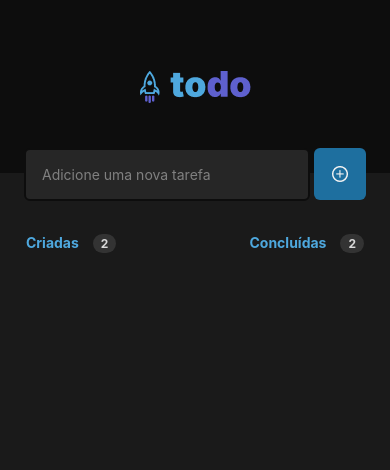
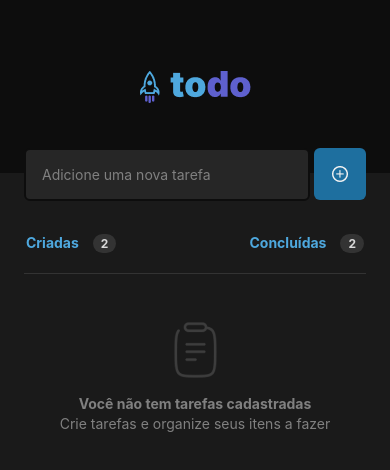
Before and after one commit to alexandrepalota/rocketseat-todo, a React Native app: screen / in a window 390 px wide. Shown: the top 470 px of the page. Built offline with nearby package versions, Linux system fonts and the light colour scheme.

Commit message:
feat: empty message component

```diff
--- /dev/null
+++ b/src/components/EmptyMessage/index.tsx
@@ -0,0 +1,12 @@
+import { Image, Text, View } from "react-native";
+import { styles } from "./styles";
+
+export function EmptyMessage() {
+    return (
+        <View style={styles.contaniner}>
+            <Image style={styles.image} source={require('../../../assets/Clipboard.png')}/>
+            <Text style={styles.mainText}>Você não tem tarefas cadastradas</Text>
+            <Text style={styles.secondaryText}>Crie tarefas e organize seus itens a fazer</Text>
+        </View>
+    );
+}
--- /dev/null
+++ b/src/components/EmptyMessage/styles.js
@@ -0,0 +1,26 @@
+import { StyleSheet } from "react-native";
+
+export const styles = StyleSheet.create({
+    contaniner: {
+        height: 208,
+        justifyContent: 'center',
+        alignItems: 'center',
+        borderTopColor: '#333333',
+        borderTopWidth: 1,
+        marginHorizontal: 24
+    },
+    image: {
+        marginBottom: 16
+    },
+    mainText: {
+        color: '#808080',
+        fontWeight: 'bold',
+        fontSize: 14,
+        lineHeight: 20
+    },
+    secondaryText: {
+        color: '#808080',
+        fontSize: 14,
+        lineHeight: 20
+    }
+});
--- a/src/screens/Home/index.tsx
+++ b/src/screens/Home/index.tsx
@@ -2,6 +2,7 @@ import { Header } from "../../components/Header";
 import { Image, Text, TextInput, TouchableOpacity, View } from "react-native";
 import { styles } from './styles'
 import { Counter } from "../../components/Counter";
+import { EmptyMessage } from "../../components/EmptyMessage";
 
 export function Home() {
     return (
@@ -24,6 +25,8 @@ export function Home() {
                 <Counter counterName="Concluídas" count={2}/>
             </View>
 
+            <EmptyMessage />
+
 
         </View>
     );
--- a/src/screens/Home/styles.js
+++ b/src/screens/Home/styles.js
@@ -33,6 +33,7 @@ export const styles = StyleSheet.create({
     counters: {
         flexDirection: 'row',
         marginTop: 32,
+        marginBottom: 20,
         justifyContent: 'space-between',
         paddingHorizontal: 26
     }
```
Also changed, not shown: assets/Clipboard.png (added).
